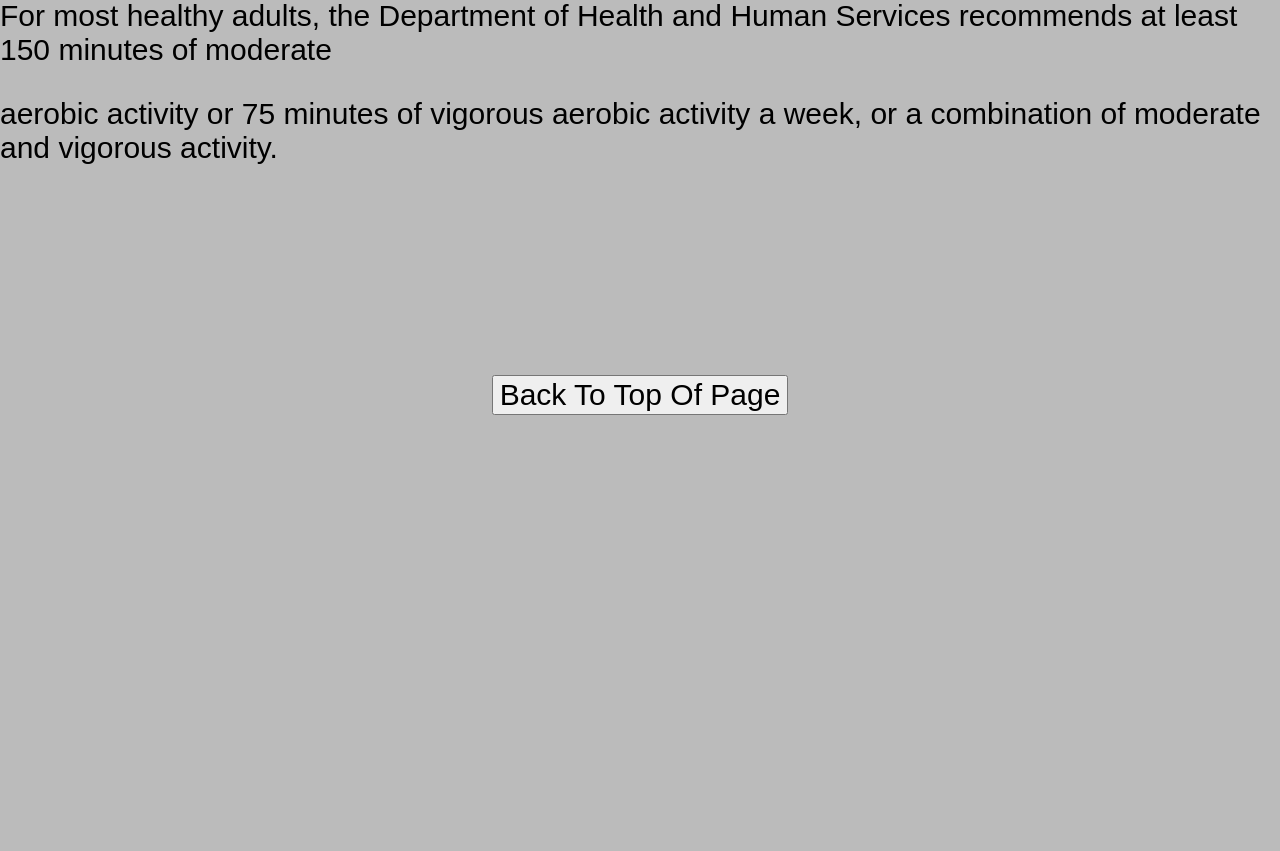
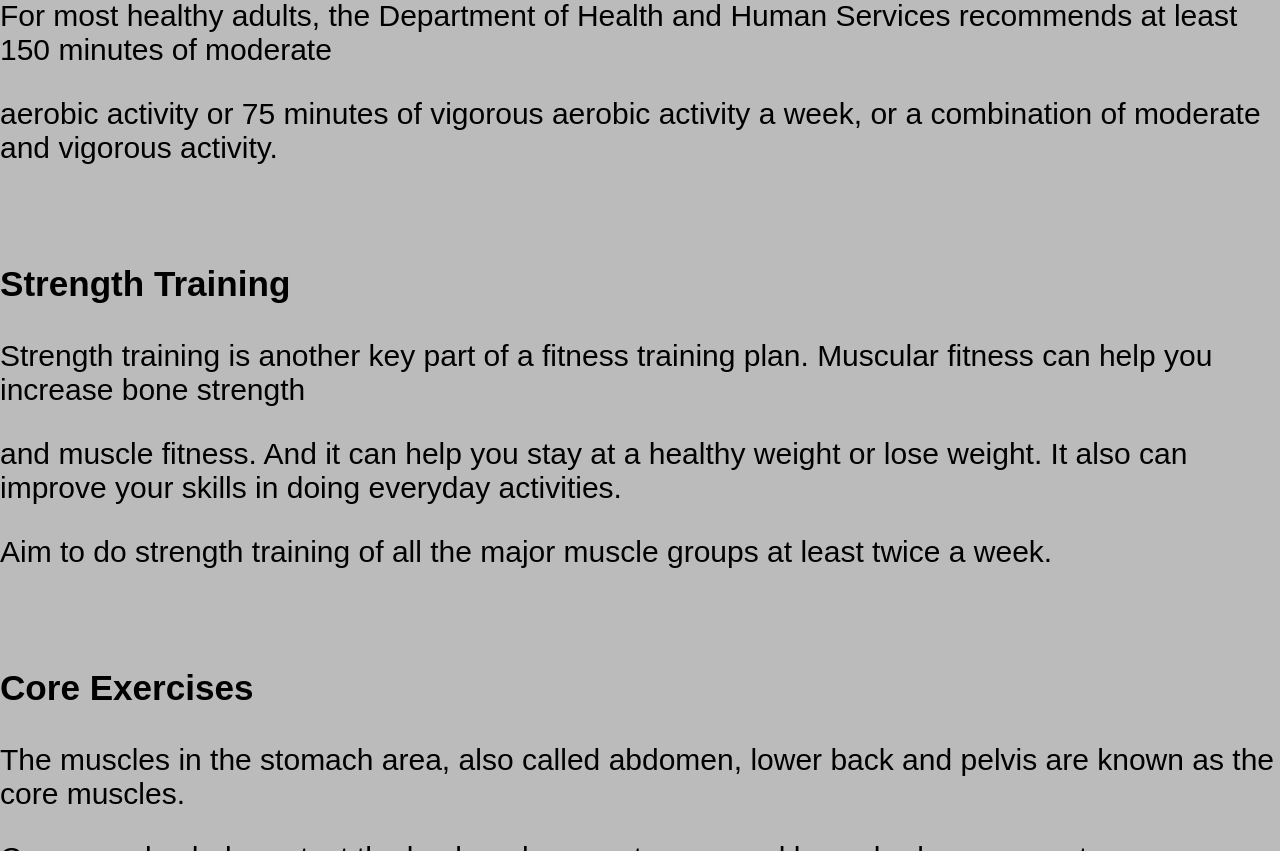
Before and after one commit to Andrei295/new_flask, a Flask app: page /maincontent in a window 1280 px wide. Shown: the part 5649-6500 px from the top of the page. Before the commit the page ends 6064 px from the top, so only its background shows below. Run offline with Flask 3, Linux system fonts and the light colour scheme; some libraries are stand-ins or nearby versions.

Commit message:
added info to main content

```diff
--- a/templates/maincontent.html
+++ b/templates/maincontent.html
@@ -139,6 +139,38 @@
             <p>aerobic activity or 75 minutes of vigorous aerobic activity a week, or a combination of moderate and vigorous activity.</p>
 
 
+            <br>
+
+
+            <h3>Strength Training</h3>
+
+            <p>Strength training is another key part of a fitness training plan. Muscular fitness can help you increase bone strength</p>
+            <p>and muscle fitness. And it can help you stay at a healthy weight or lose weight. It also can improve your skills in doing everyday activities.</p>
+            <p>Aim to do strength training of all the major muscle groups at least twice a week.</p>
+
+            <br>
+
+            <h3>Core Exercises</h3>
+
+            <p>The muscles in the stomach area, also called abdomen, lower back and pelvis are known as the core muscles.</p>
+            <p>Core muscles help protect the back and connect upper and lower body movements.</p>
+            <p>Core strength is a key part of a well-rounded fitness training program.</p>
+            <p>A core exercise is any exercise that uses the trunk of the body without support.</p>
+            <p>Some core exercises are bridges, planks, situps and fitness ball exercises.</p>
+
+
+            <br>
+
+
+            <h3>Flexibility and Stretching</h3>
+
+            <p>Aim to have stretching and flexibility activities in a fitness plan. Stretching exercises can help increase flexibility.</p>
+            <p>Being more flexible can make it easier for you to do many everyday activities.</p>
+            <p>Stretching can also improve the range of motion of the joints. And stretching may help with better posture.</p>
+            <p>Regular stretching can even help lessen stress and tension.</p>
+
+
+
     </body>
 
     </div>
```
